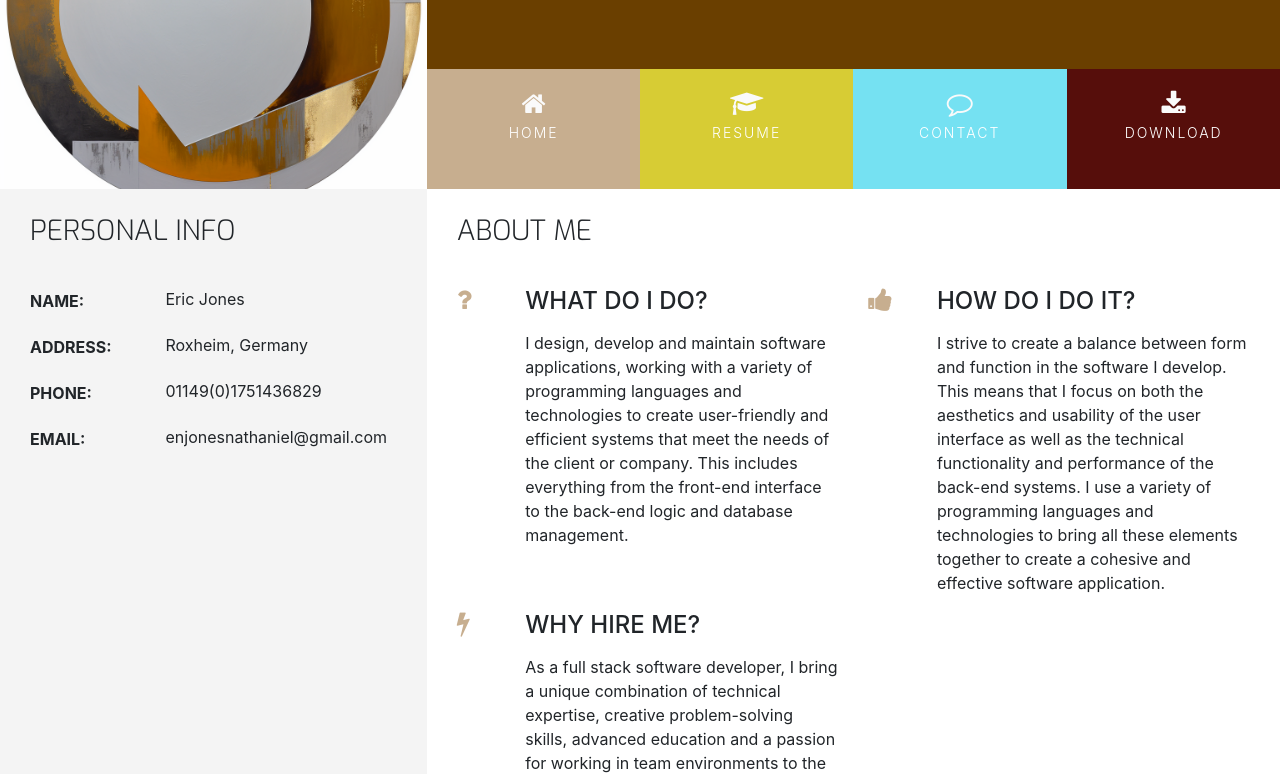
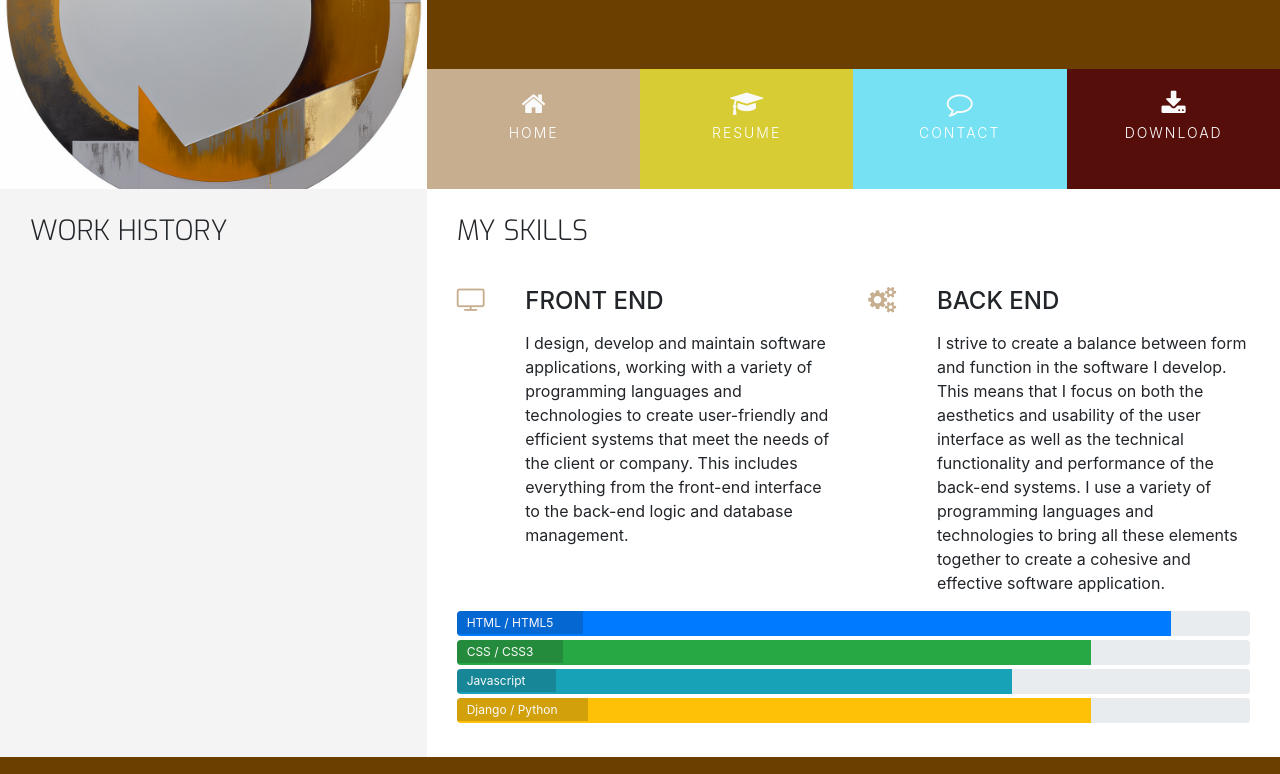
Before and after one commit to ericjonesdev/eric-jones-software-developer, a plain HTML site: page resume.html in a window 1280 px wide. Shown: the part 180-954 px from the top of the page. Drawn offline with nearby package versions, Linux system fonts and the light colour scheme.

Commit message:
Update resume page with progress bars

```diff
--- a/assets/css/style.css
+++ b/assets/css/style.css
@@ -258,3 +258,20 @@ footer {
     position: relative;
     width: 60%;
 }
+
+/* -------------------------------------Skills */
+
+.progress {
+    position: relative;
+    height: 25px;
+    margin-bottom: 4px;
+}
+
+.progress-type {
+    position: absolute;
+    left: 0px;
+    font-weight: 400;
+    padding: 3px 30px 2px 10px;
+    color: #fafafa;
+    background-color: rgba(25, 25, 25, 0.2);
+}
--- a/resume.html
+++ b/resume.html
@@ -50,73 +50,25 @@
                 <div class="row">
                     <div class="col-12">
                         <h3 class="section-heading uppercase">
-                            Personal Info
+                            Work History
                         </h3>
-                    </div>
-                </div>
-                <div class="personal-info-item">
-                    <div class="key">
-                        <p class="uppercase">
-                            Name:
-                        </p>
-                    </div>
-                    <div class="value">
-                        <p>
-                            Eric Jones
-                        </p>
-                    </div>
-                </div>
-                <div class="personal-info-item">
-                    <div class="key">
-                        <p class="uppercase">
-                            Address:
-                        </p>
-                    </div>
-                    <div class="value">
-                        <p>
-                            Roxheim, Germany
-                        </p>
-                    </div>
-                </div>
-                <div class="personal-info-item">
-                    <div class="key">
-                        <p class="uppercase">
-                            Phone:
-                        </p>
-                    </div>
-                    <div class="value">
-                        <p>
-                            01149(0)1751436829
-                        </p>
-                    </div>
-                </div>
-                <div class="personal-info-item">
-                    <div class="key">
-                        <p class="uppercase">
-                            Email:
-                        </p>
-                    </div>
-                    <div class="value">
-                        <p>
-                            enjonesnathaniel@gmail.com
-                        </p>
                     </div>
                 </div>
             </div>
             <div class="col-md-8 bg-color-three-reasons section-column">
                 <div class="row">
                     <div class="col">
-                        <h3 class="section-heading uppercase">About Me</h3>
+                        <h3 class="section-heading uppercase">My Skills</h3>
                     </div>
                 </div>
                 <div class="row">
                     <div class="col-10 offset-1 offset-sm-0 col-sm-4 col-md-6">
                         <div class="row">
                             <div class="col-2">
-                                <i class="three-reasons-icon fa fa-question" aria-hidden="true"></i>
+                                <i class="three-reasons-icon fa fa-tv" aria-hidden="true"></i>
                             </div>
                             <div class="col-10">
-                                <h4 class="three-reasons-heading uppercase">What do I do?</h4>
+                                <h4 class="three-reasons-heading uppercase">Front End</h4>
                                 <p>
                                     I design, develop and maintain software applications, working with a variety of programming languages and technologies to create user-friendly and efficient systems that meet the needs of the client or company. This includes everything from the front-end interface to the back-end logic and database management.
                                 </p>
@@ -126,27 +78,42 @@
                     <div class="col-10 offset-1 offset-sm-0 col-sm-4 col-md-6">
                         <div class="row">
                             <div class="col-2">
-                                <i class="three-reasons-icon fa fa-thumbs-up" aria-hidden="true"></i>
+                                <i class="three-reasons-icon fa fa-gears" aria-hidden="true"></i>
                             </div>
                             <div class="col-10">
-                                <h4 class="three-reasons-heading uppercase">How do I do it?</h4>
+                                <h4 class="three-reasons-heading uppercase">Back End</h4>
                                 <p>
                                     I strive to create a balance between form and function in the software I develop. This means that I focus on both the aesthetics and usability of the user interface as well as the technical functionality and performance of the back-end systems. I use a variety of programming languages and technologies to bring all these elements together to create a cohesive and effective software application.
                                 </p>
                             </div>
                         </div>
                     </div>
-                    <div class="col-10 offset-1 offset-sm-0 col-sm-4 col-md-6">
-                        <div class="row">
-                            <div class="col-2">
-                                <i class="three-reasons-icon fa fa-bolt" aria-hidden="true"></i>
+                </div>
+                <div class="row">
+                    <div class="col">
+                        <div class="progress">
+                            <div class="progress-bar" role="progressbar" aria-valuenow="90" aria-valuemin="0" aria-valuemax="100" style="width:90%">
+                                <span class="sr-only">90% Complete</span>
                             </div>
-                            <div class="col-10">
-                                <h4 class="three-reasons-heading uppercase">Why hire me?</h4>
-                                <p>
-                                    As a full stack software developer, I bring a unique combination of technical expertise, creative problem-solving skills, advanced education and a passion for working in team environments to the table. With a bachelor's degree in IT and a master's degree in information systems security, I have a deep understanding of the various technologies and programming languages involved in software development and also the knowledge of how to secure the systems I develop. I thrive in enthusiastic and creative team environments, using my skills and experience to collaborate with others to create efficient, user-friendly and secure systems that meet the specific needs of my clients or employer. I am able to balance form and function, ensuring that the software I develop is both aesthetically pleasing and technically sound. This combination of skills, experience, advanced education and my ability to work well in teams sets me apart from other developers in the field and makes me a valuable asset to any company.
-                                </p>
+                            <span class="progress-type">HTML / HTML5</span>
+                        </div>
+                        <div class="progress">
+                            <div class="progress-bar bg-success" role="progressbar" aria-valuenow="80" aria-valuemin="0" aria-valuemax="100" style="width:80%">
+                                <span class="sr-only">80% Complete</span>
                             </div>
+                            <span class="progress-type">CSS / CSS3</span>
+                        </div>
+                        <div class="progress">
+                            <div class="progress-bar bg-info" role="progressbar" aria-valuenow="70" aria-valuemin="0" aria-valuemax="100" style="width:70%">
+                                <span class="sr-only">70% Complete</span>
+                            </div>
+                            <span class="progress-type">Javascript</span>
+                        </div>
+                        <div class="progress">
+                            <div class="progress-bar bg-warning" role="progressbar" aria-valuenow="80" aria-valuemin="0" aria-valuemax="100" style="width:80%">
+                                <span class="sr-only">80% Complete</span>
+                            </div>
+                            <span class="progress-type">Django / Python</span>
                         </div>
                     </div>
                 </div>
```
